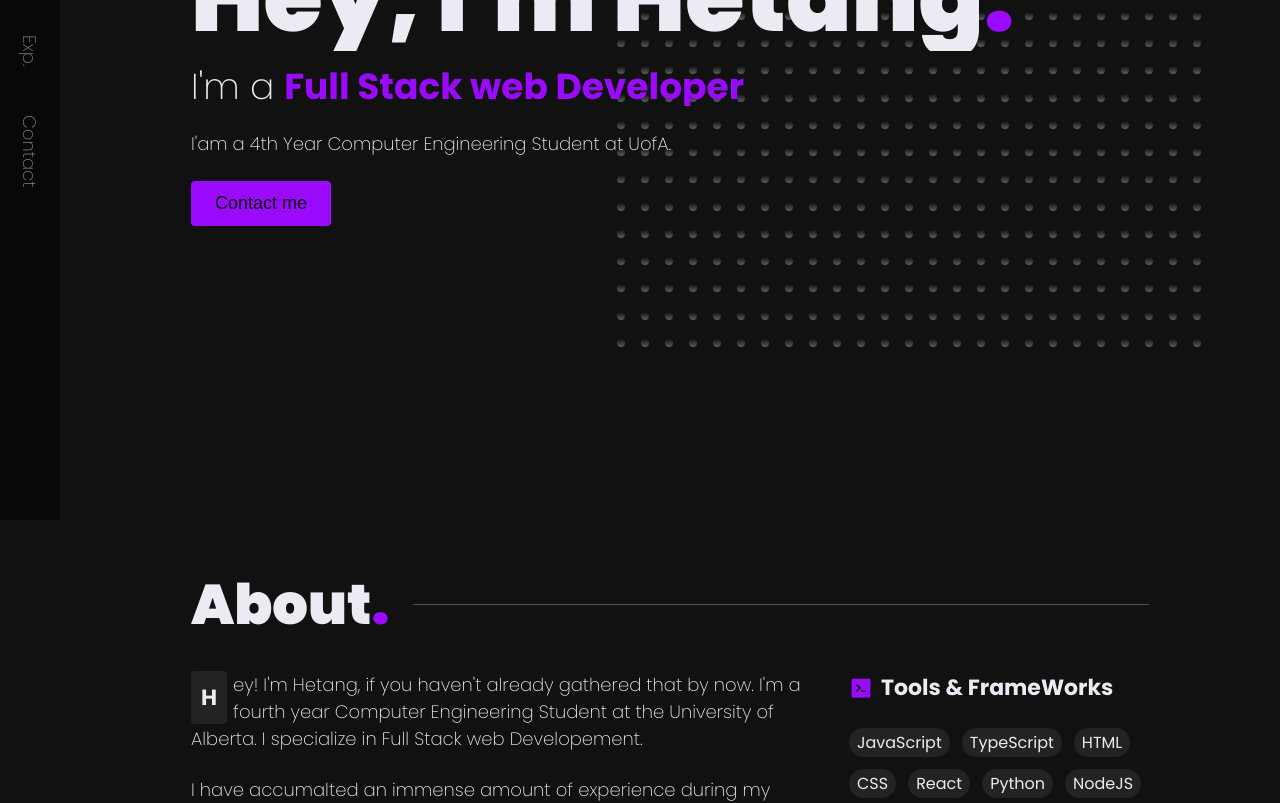
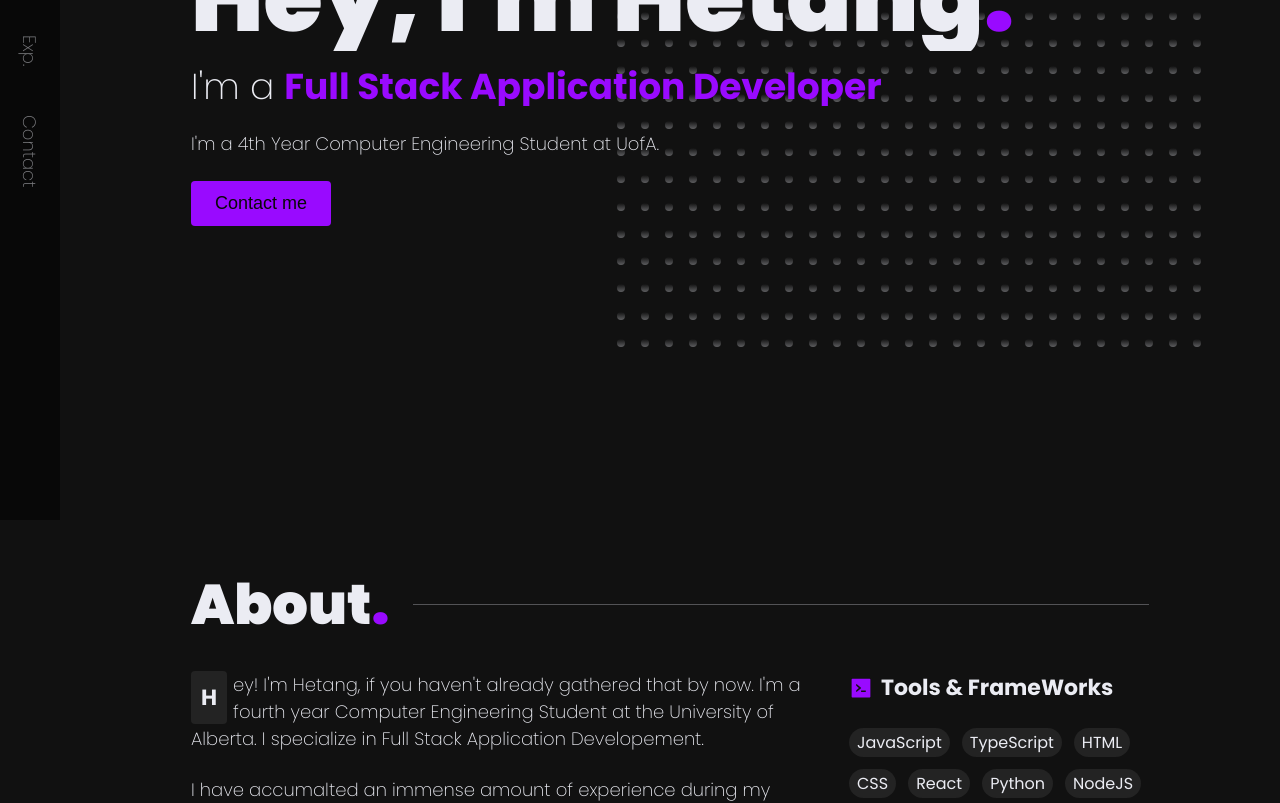
Before and after one commit to Killinwraith/hetangmehtaportfolio, a Next.js app: page / in a window 1280 px wide. Shown: the part 280-1083 px from the top of the page. Built offline with nearby package versions, Linux system fonts and the light colour scheme.

Commit message:
Updated resume

```diff
--- a/components/home/about/About.js
+++ b/components/home/about/About.js
@@ -15,7 +15,7 @@ export const About = () => {
             <p className={`${styles.aboutText} ${styles.highlightFirstLetter}`}>
               Hey! I&apos;m Hetang, if you haven&apos;t already gathered that by
               now. I&apos;m a fourth year Computer Engineering Student at the
-              University of Alberta. I specialize in Full Stack web Developement.
+              University of Alberta. I specialize in Full Stack Application Developement.
             </p>
           </Reveal>
           <Reveal>
--- a/components/home/experience/Experience.js
+++ b/components/home/experience/Experience.js
@@ -21,28 +21,23 @@ const experience = [
     description:(
       <>
       <p>
-        Developed a PWA, enabling over 500 engineers to manage Wells and access Golden Well Production Data through interactive tables, charts, and more. Designed and implemented the app using .NET, Blazor, C#, PL/SQL, Microsoft Authentication API, and Whitson API, resulting in improved data accessibility and operational efficiency across the exploitation engineering team.
+      Developed a visual analytics PWA from scratch, using .NET, Blazor, C#, PL/SQL, and APIs, and deployed it via CI/CD Azure pipelines. The app enabled 500+ engineers in access/manage well production data, boosting operational efficiency by 30%.
       </p>
       <p>
-        Refactored the Economic Indicator calculation procedures within the Budget Application to remove technical debt of 4 years. This resulted in cost savings of approx. 3x (Number of bugs that emerged in a quarter dropped by 1/3).
+      Refactored a 5+ year-old Oracle PL/SQL architecture to eliminate technical debt and support new features, reducing quarterly bug occurrences by 33%, saving 3x the app maintenance/support cost.
       </p>
       <p>
-        Developed unit tests for key calculations of the Budget Application, such as the ‘Production and Sales’ and ‘Economic Indicators’. The implementation of unit tests for over 300 calculation procedures resulted in saving the testers and developers around 4 days of manual testing time for every change/upgrade/bug fix, improving efficiency and reliability.
-        </p>
-
-        <p>
-        Implemented and updated a budgeting procedure from the ground up, in VB.NET and Oracle PL/SQL to help aid business decisions made by senior management; Whilst also updating the UI to simplifying the user experience. Resulting in more accurate profit estimations for the company.
+      Implemented 300+ unit tests using VB.Net Testing suite for 20 critical Budget calculations, reducing testing time from 10 days to 4 minutes, significantly improving efficiency and reliability.
       </p>
       <p>
-        Reworked the Oracle PL/SQL architecture to accommodate several new additional features allowing administrators to track the individuals responsible for any given site.
+      Converted a legacy VB.NET application (MAWL) into a PWA using Blazor, streamlining the management of well details (name, location, responsibilities, hierarchy) for CNRL engineers, improving data accessibility and operational efficiency while eliminating the need for a virtual Windows 10 PC/XenApp.
       </p>
       <p>
-        Debugged, validated, tested, and developed fixes to resolve crucial production errors such as key budgeting calculations and UI failures within the Budget application, and scheduled oracle jobs failing.
+      Developed budgeting procedures and UI enhancements from scratch in VB.NET and Oracle PL/SQL, enabling senior management to make informed business decisions and improving profit estimation accuracy while enhancing user experience.
       </p>
       <p>
-        Utilized Agile methodology and Azure for successful deployments of full stack improvements to current applications which resulted in improved workflow and productivity of the users.
+      Debugged and developed fixes using a CI/CD pipeline to resolve critical production issues, which improved overall application stability and reduced downtime.
       </p>
-
       </>
     ),
     tech: [
--- a/components/home/hero/Hero.js
+++ b/components/home/hero/Hero.js
@@ -14,12 +14,12 @@ export const Hero = () => {
         </Reveal>
         <Reveal>
           <h2 className={styles.subTitle}>
-            I&apos;m a <span>Full Stack web Developer</span>
+            I&apos;m a <span>Full Stack Application Developer</span>
           </h2>
         </Reveal>
         <Reveal>
           <p className={styles.aboutCopy}>
-            I&apos;am a 4th Year Computer Engineering Student at UofA.
+            I&apos;m a 4th Year Computer Engineering Student at UofA.
           </p>
         </Reveal>
         <Reveal>
```
Also changed, not shown: 2 other files (tests, documents, lock files or other folders). Lines whose indentation alone changed are shown as unchanged.
